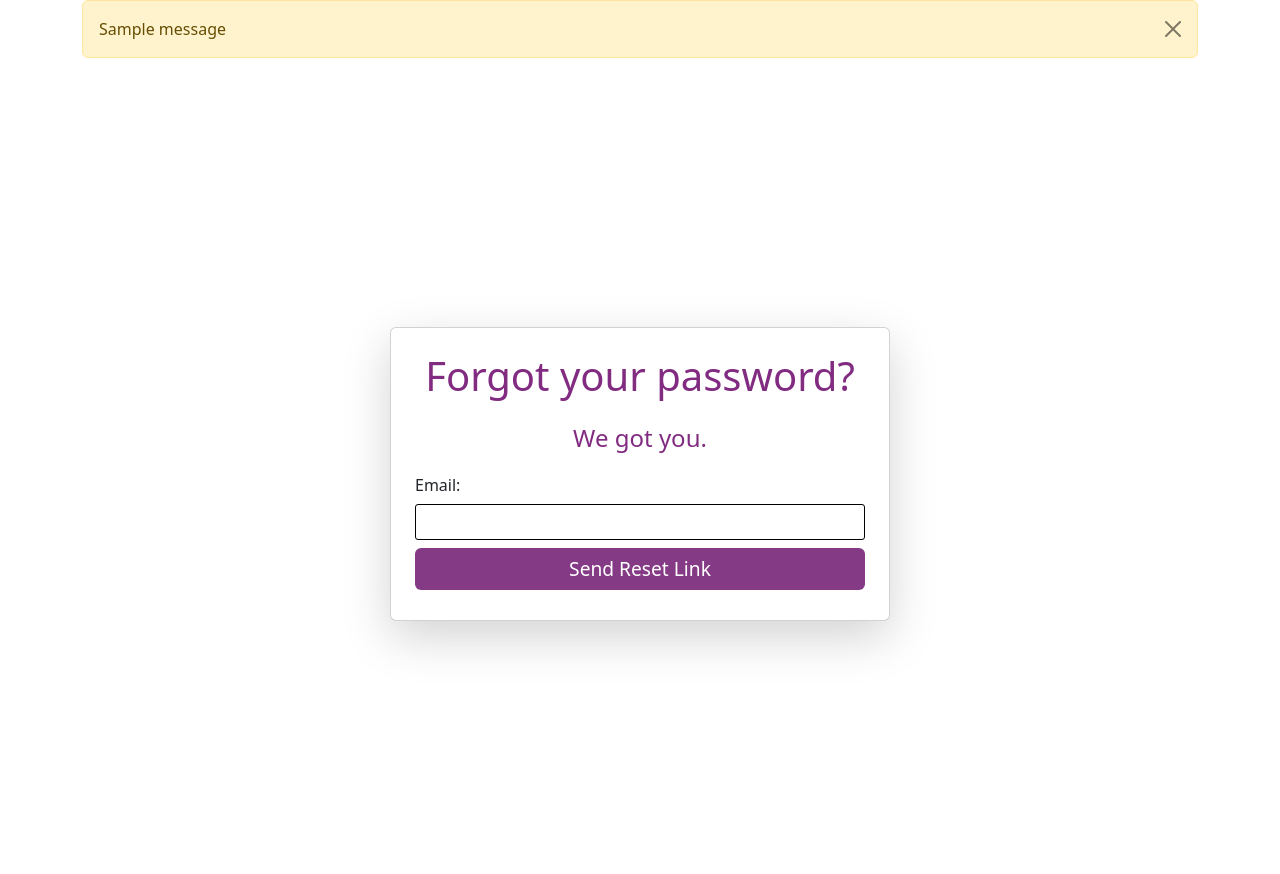
After one commit to aagarwal32/EERIS-06, a Django app: page /reset/ in a window 1280 px wide. The commit adds this page. Run offline with Django 5.2, Linux system fonts and the light colour scheme; tables that the repository leaves empty hold one stand-in row (values such as "Sample post"); one stand-in notice (Sample message) is shown; some libraries are stand-ins or nearby versions.

Commit message:
Password reset email-based link with timing

```diff
--- a/eeris06/app/forms.py
+++ b/eeris06/app/forms.py
@@ -6,7 +6,6 @@ class CustomUserCreationForm(UserCreationForm):
     class Meta:
         model = CustomUser
         fields = ["email", "first_name", "last_name", "password1", "password2"]
-
 
 class SubmissionForm(forms.ModelForm):
     class Meta:
--- /dev/null
+++ b/eeris06/app/templates/components/password_reset_email.html
@@ -0,0 +1,38 @@
+{% extends "base.html" %}
+
+{% block title %}
+EERIS-06 | Password Reset
+{% endblock %}
+
+{% block content %}
+
+{% if messages %}
+{% for message in messages %}
+    <div class="alert alert-warning alert-dismissible" role="alert">
+        {{ message }}
+        <button type="button" class="btn-close" data-bs-dismiss="alert" aria-label="Close"></button>
+    </div>
+{% endfor %}
+{% endif %}
+
+<div class="container d-flex justify-content-center align-items-center vh-100">
+    <div class="card p-4 shadow-lg" style="width: 500px;">
+
+        <h1 class="text-center mb-4 logo-color">Forgot your password?</h1>
+        <h4 class="text-center mb-4 logo-color">We got you.</h4>
+
+        <form method="POST" action="{% url 'app:authPasswordReset' %}">
+            {% csrf_token %}
+
+            <div class="auth-card">
+                <div class="mb-2">
+                    <h6>Email:</h6>
+                    <input type="text" name="username" autocapitalize="none" autocomplete="username" maxlength="254" required="" id="id_username">
+                </div>
+
+                <button type="submit" class="btn w-100">Send Reset Link</button>
+            </div>
+        </form>
+    </div>
+</div>
+{% endblock %}
--- a/eeris06/app/templates/registration/login.html
+++ b/eeris06/app/templates/registration/login.html
@@ -30,6 +30,9 @@ EERIS-06 | Login
                 <div class="mb-4">
                     <h6>Password: </h6>
                     {{ form.password }}
+                    <h6>
+                        <a href="{% url 'app:authPasswordReset' %}">Forgot your password?</a>
+                    </h6>
                 </div>
 
                 <button type="submit" class="btn w-100">Sign In</button>
--- a/eeris06/app/urls.py
+++ b/eeris06/app/urls.py
@@ -10,6 +10,8 @@ urlpatterns = [
     path('receipt/extract/', views.ReceiptExtractView.as_view(), name="extract_receipt"),
     path('accounts/', include('django.contrib.auth.urls')),
     path('register/', views.authUserRegister, name='authUserRegister'),
+    path('reset/', views.authPasswordReset, name='authPasswordReset'),
+    path('password-update/<token>/', views.authPasswordResetUpdate, name='authPasswordResetUpdate'),
     path('edit/<int:submission_id>', views.editSubmission, name='editSubmission'),
     path('delete/<int:submission_id>', views.deleteSubmission, name='deleteSubmission'),
     path('process/<int:submission_id>/<str:approve>', views.processSubmission, name='processSubmission'),
--- a/eeris06/app/views.py
+++ b/eeris06/app/views.py
@@ -7,6 +7,7 @@ from django.views.generic import ListView
 from django.contrib import messages
 from django.utils import timezone
 from django.urls import reverse, reverse_lazy
+from django.core.mail import send_mail
 from decimal import Decimal, ROUND_HALF_UP
 
 import os, json, base64
@@ -32,6 +33,49 @@ def authUserRegister(request):
             form = CustomUserCreationForm()
 
     return render(request, 'registration/signup.html', {'form': form})
+
+def authPasswordReset(request):
+    if request.method == 'POST':
+        email = request.POST.get('username')
+        user = CustomUser.objects.filter(email=email).first()
+        if user:
+            token = user.generate_password_reset_token()
+            reset_link = request.build_absolute_uri(reverse('app:authPasswordResetUpdate', args=[token]))
+            code =  send_mail(
+                        subject=f"EERIS-06 Password Reset - {user.first_name} {user.last_name}",
+                        message="Your password reset link will expire in 1 hour. Click the link below to reset your password:\n" + reset_link,
+                        from_email=None, # uses Default email address
+                        recipient_list=[email],
+                   )
+
+            if code == 1:
+                messages.success(request, "Please check your email for the password reset link.")
+            else:
+                messages.warning(request, "There was a problem sending the reset link via email. Please try again later.")
+
+            return redirect("app:login")
+        else:
+            messages.warning(request, "Email not found!")
+
+    return render(request, 'components/password_reset_email.html')
+
+def authPasswordResetUpdate(request, token):
+    user = CustomUser.objects.filter(reset_token=token).first()
+
+    if not user or user.reset_token_expiry < timezone.now():
+        messages.warning(request, "Invalid or expired password reset link.")
+        return redirect("app:login")
+
+    if request.method == 'POST':
+        new_password = request.POST.get('password')
+        user.set_password(new_password)
+        user.reset_token = None
+        user.reset_token_expiry = None
+        user.save()
+        messages.success(request, "Password reset successfully. Now get back to work!")
+        return redirect("app:login")
+
+    return render(request, 'components/password_reset_update.html', {'token': token})
 
 @login_required
 def editSubmission(request, submission_id=None):
```
Also changed, not shown: eeris06/app/models.py (+12 -1 lines), eeris06/app/templates/components/password_reset_update.html (added, +38 -0 lines), eeris06/eeris06/settings.py (+7 -0 lines), eeris06/app/migrations/0008_customuser_reset_token_customuser_reset_token_expiry.py (added).
